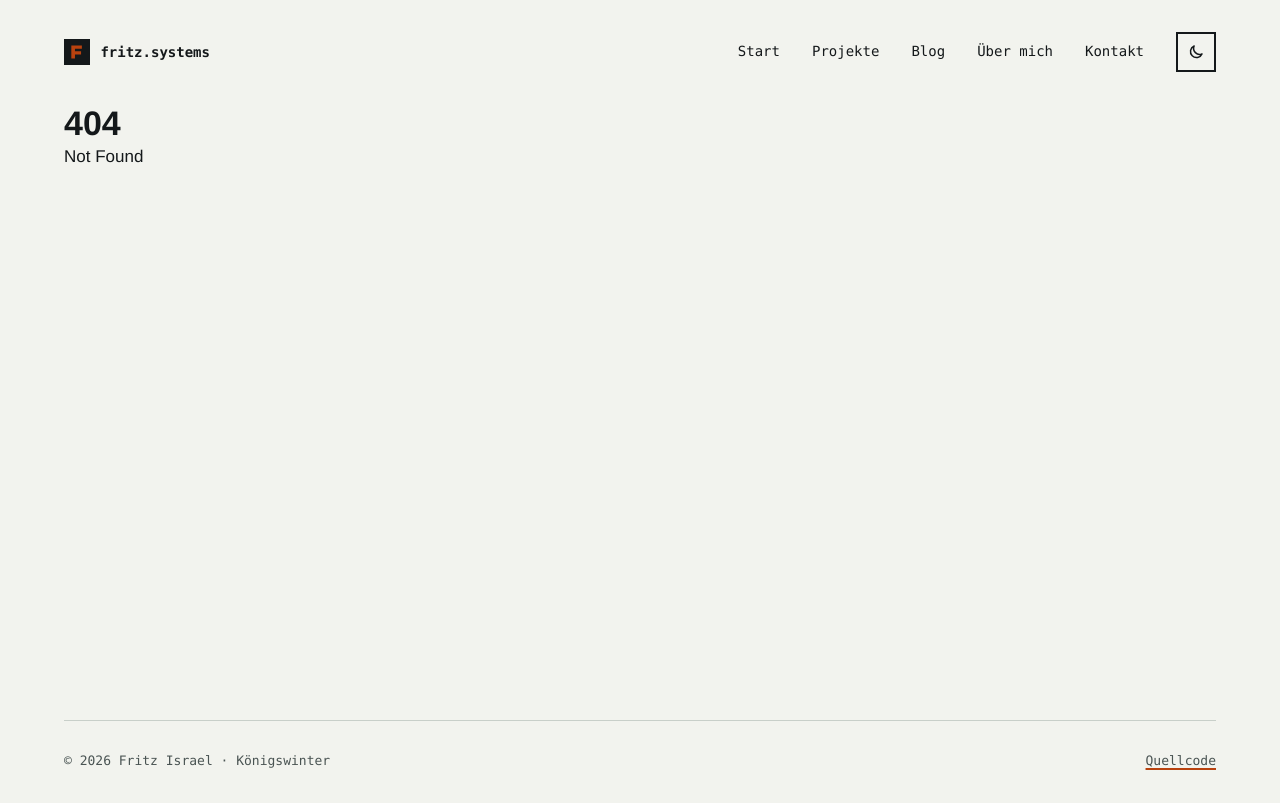
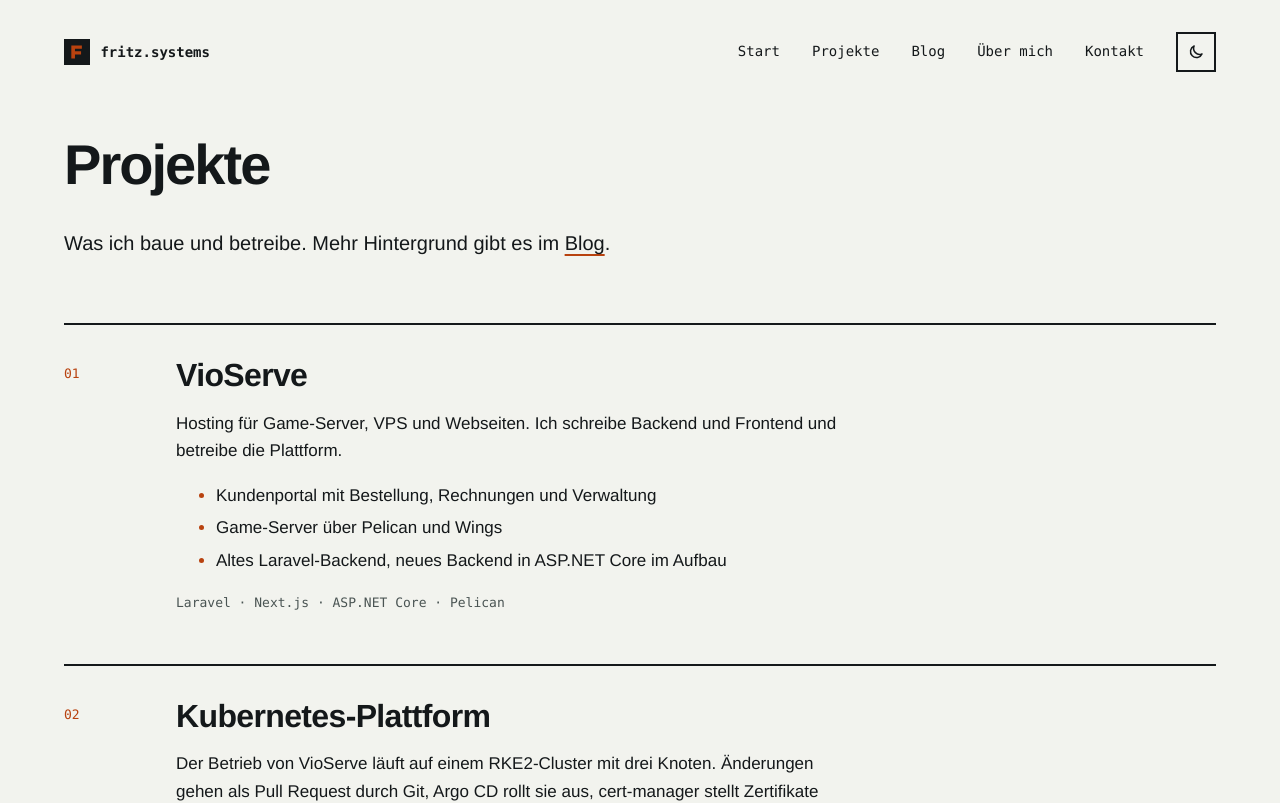
Before and after one commit to Fritztechnic/fritz-systems, a SvelteKit app: page /projekte in a window 1280 px wide. Before the commit this address had no page. Shown: the top 803 px of the page. Built offline with nearby package versions, Linux system fonts and the light colour scheme.

Commit message:
feat(projekte): Projektseite mit Beschreibungen und Stack

```diff
--- /dev/null
+++ b/src/routes/projekte/+page.svelte
@@ -0,0 +1,43 @@
+<script>
+  import { projects } from '#lib/projects.js';
+</script>
+
+<svelte:head>
+  <title>Projekte – Fritz Israel</title>
+  <meta name="description" content="VioServe, Kubernetes-Plattform, Netz und Überwachung." />
+</svelte:head>
+
+<article class="prose wide">
+  <h1>Projekte</h1>
+  <p class="lead">Was ich baue und betreibe. Mehr Hintergrund gibt es im <a href="/blog/">Blog</a>.</p>
+
+  {#each projects as p, i}
+    <section id={p.id}>
+      <span class="idx">{String(i + 1).padStart(2, '0')}</span>
+      <div class="body">
+        <h2>{p.title}</h2>
+        {#each p.long as para}<p>{para}</p>{/each}
+        {#if p.points.length}
+          <ul>{#each p.points as pt}<li>{pt}</li>{/each}</ul>
+        {/if}
+        <p class="stack">{p.stack.join(' · ')}</p>
+        {#if p.link}<p><a href={p.link[0]} rel="noopener">{p.link[1]}</a></p>{/if}
+      </div>
+    </section>
+  {/each}
+</article>
+
+<style>
+  .lead { max-width: 36rem; font-size: 1.25rem; font-weight: 300; margin-bottom: var(--s4); }
+  section {
+    display: grid;
+    grid-template-columns: 5rem minmax(0, 42rem);
+    gap: var(--s3);
+    padding-block: var(--s3);
+    border-top: 2px solid var(--fg);
+  }
+  .idx { font: 0.8125rem var(--mono); color: var(--signal); padding-top: 0.6rem; }
+  section :global(h2) { margin: 0 0 var(--s2); padding: 0; border: 0; font-size: 2rem; }
+  .stack { font: 0.8125rem/1.7 var(--mono); color: var(--muted); }
+  @media (max-width: 45rem) { section { grid-template-columns: 1fr; gap: 0; } .idx { padding: 0 0 var(--s1); } }
+</style>
```
